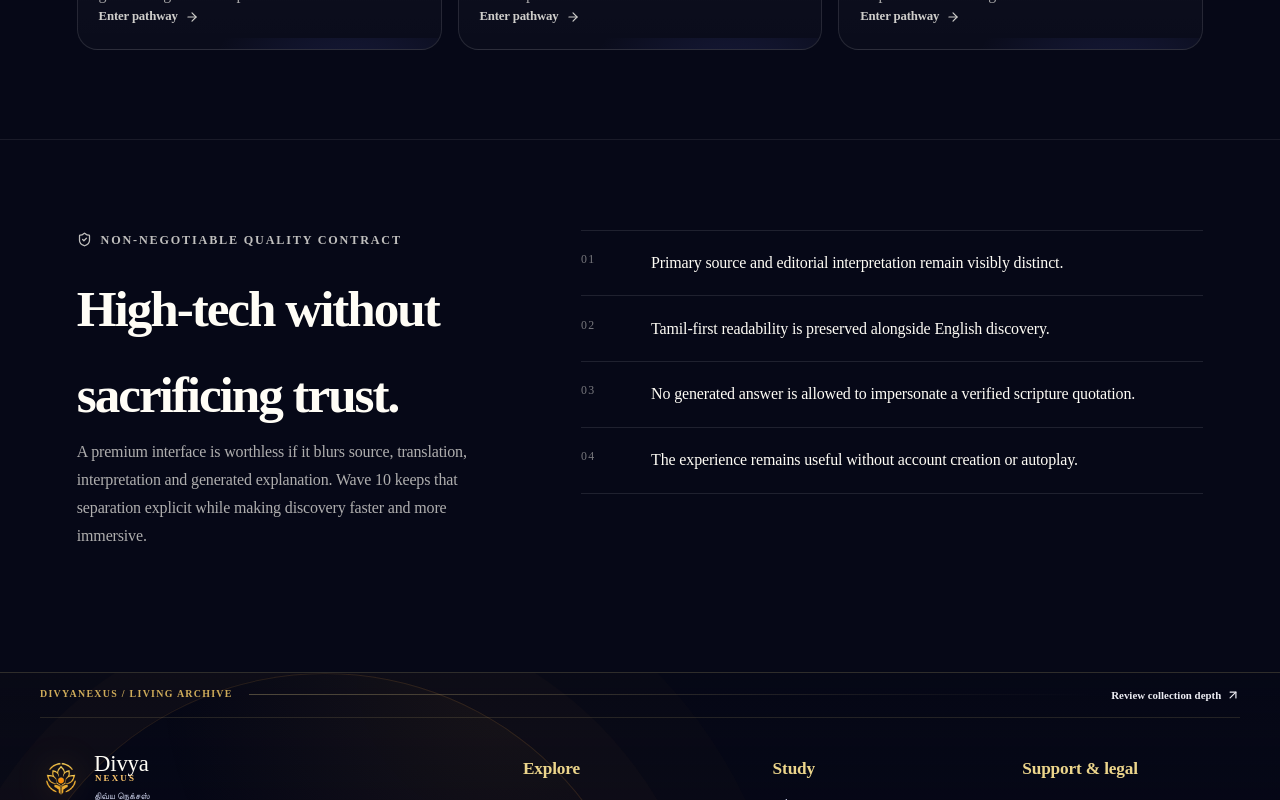
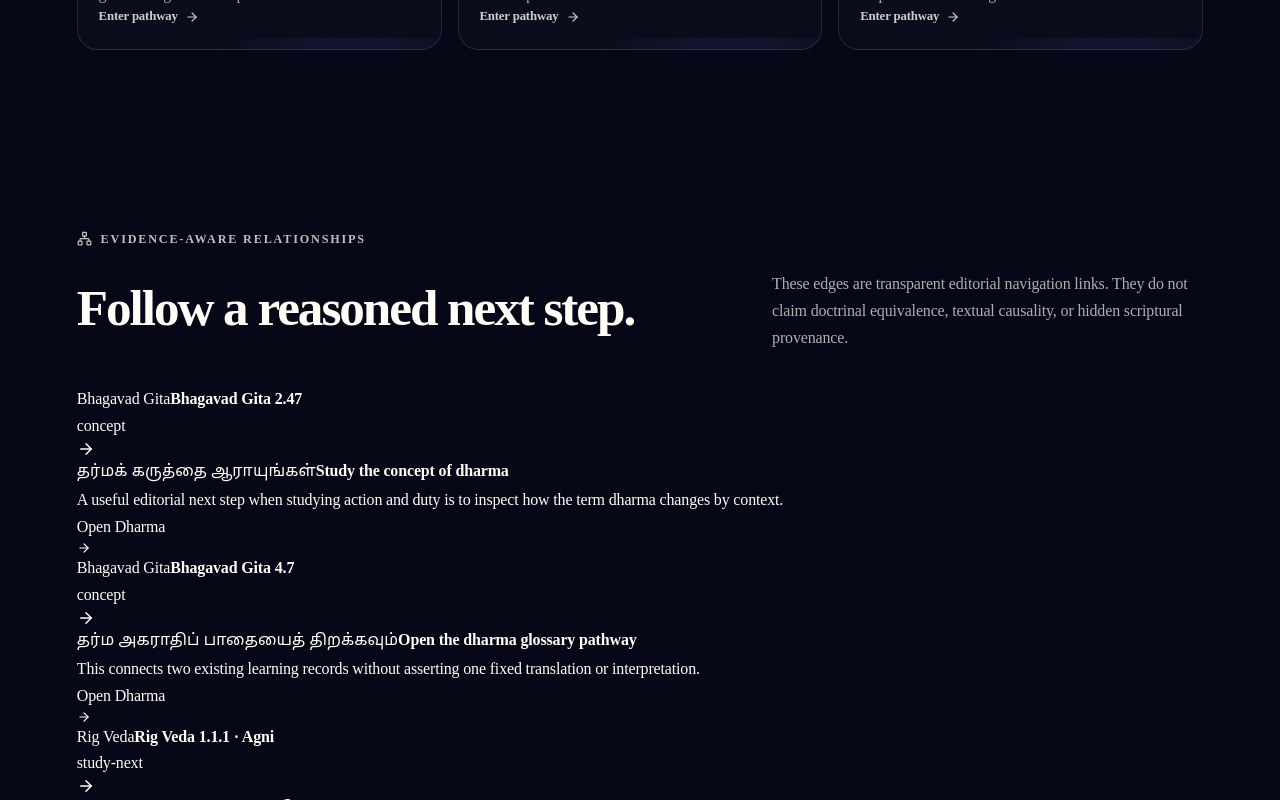
Before and after one commit to ssakthivel02/DivyaNexus, a React (Vite) app in the folder client/: page /nexus in a window 1280 px wide. Shown: the part 1600-2400 px from the top of the page. Built offline with nearby package versions, Linux system fonts and the light colour scheme.

Commit message:
feat: surface provenance-safe relationship graph

```diff
--- a/client/src/pages/KnowledgeNexus.tsx
+++ b/client/src/pages/KnowledgeNexus.tsx
@@ -1,6 +1,7 @@
-import { ArrowRight, BookOpenText, Compass, Headphones, Map, Orbit, Search, ShieldCheck, Sparkles } from "lucide-react";
+import { ArrowRight, BookOpenText, Compass, Headphones, Map, Network, Orbit, Search, ShieldCheck, Sparkles } from "lucide-react";
 import { Link } from "wouter";
 import { records } from "@/data/content";
+import { knowledgeRelations } from "@/data/knowledgeRelations";
 import "@/knowledge-nexus.css";
 
 const constellations = [
@@ -19,9 +20,19 @@ const principles = [
   "The experience remains useful without account creation or autoplay.",
 ] as const;
 
+function resolveTarget(target: string) {
+  if (target.startsWith("/")) return { href: target, title: target.slice(1).replaceAll("-", " ") };
+  const record = records.find((item) => item.id === target);
+  return record ? { href: `${record.route}?record=${record.id}`, title: record.title } : { href: "/nexus", title: "Knowledge Nexus" };
+}
+
 export default function KnowledgeNexus() {
   const scriptureCount = records.filter((record) => record.category === "Scripture").length;
   const editorialCount = records.filter((record) => record.reviewStatus === "Editorial overview").length;
+  const graphRows = knowledgeRelations.slice(0, 6).map((relation) => {
+    const source = records.find((record) => record.id === relation.from);
+    return { relation, source, target: resolveTarget(relation.to) };
+  }).filter((row) => row.source);
 
   return (
     <main id="main-content" className="nexus-page">
@@ -48,6 +59,7 @@ export default function KnowledgeNexus() {
             <div><dt>Source-aware scripture records</dt><dd>{scriptureCount}</dd></div>
             <div><dt>Editorial overview records</dt><dd>{editorialCount}</dd></div>
             <div><dt>Connected knowledge gateways</dt><dd>{constellations.length}</dd></div>
+            <div><dt>Editorial relationship edges</dt><dd>{knowledgeRelations.length}</dd></div>
             <div><dt>Generated-source impersonation</dt><dd>BLOCKED</dd></div>
           </dl>
           <p>Counts reflect the current repository dataset; they are not presented as collection-completeness claims.</p>
@@ -73,6 +85,22 @@ export default function KnowledgeNexus() {
         </div>
       </section>
 
+      <section className="nexus-section nexus-section--graph" aria-labelledby="relationship-title">
+        <div className="nexus-section__head">
+          <div><p className="nexus-kicker"><Network size={15} aria-hidden="true" />Evidence-aware relationships</p><h2 id="relationship-title">Follow a reasoned next step.</h2></div>
+          <p>These edges are transparent editorial navigation links. They do not claim doctrinal equivalence, textual causality, or hidden scriptural provenance.</p>
+        </div>
+        <div className="nexus-relations" role="list" aria-label="Knowledge relationship graph">
+          {graphRows.map(({ relation, source, target }) => (
+            <article className="nexus-relation" role="listitem" key={relation.id}>
+              <div className="nexus-relation__source"><span>{source?.source}</span><strong>{source?.title}</strong></div>
+              <div className="nexus-relation__edge"><span>{relation.kind}</span><ArrowRight size={18} aria-hidden="true" /></div>
+              <div className="nexus-relation__target"><span lang="ta">{relation.tamilLabel}</span><strong>{relation.label}</strong><p>{relation.rationale}</p><Link href={target.href}>Open {target.title}<ArrowRight size={14} aria-hidden="true" /></Link></div>
+            </article>
+          ))}
+        </div>
+      </section>
+
       <section className="nexus-section nexus-section--principles" aria-labelledby="principles-title">
         <div>
           <p className="nexus-kicker"><ShieldCheck size={15} aria-hidden="true" />Non-negotiable quality contract</p>
```
